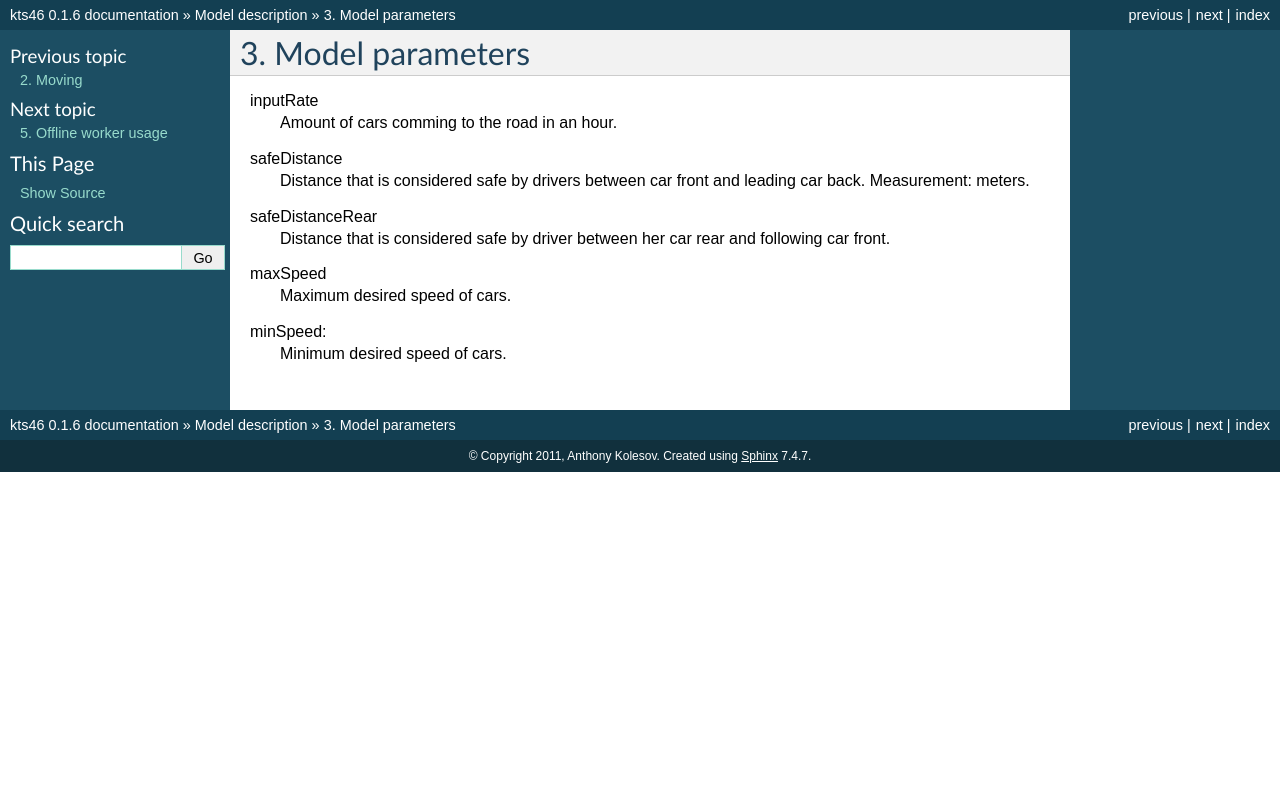
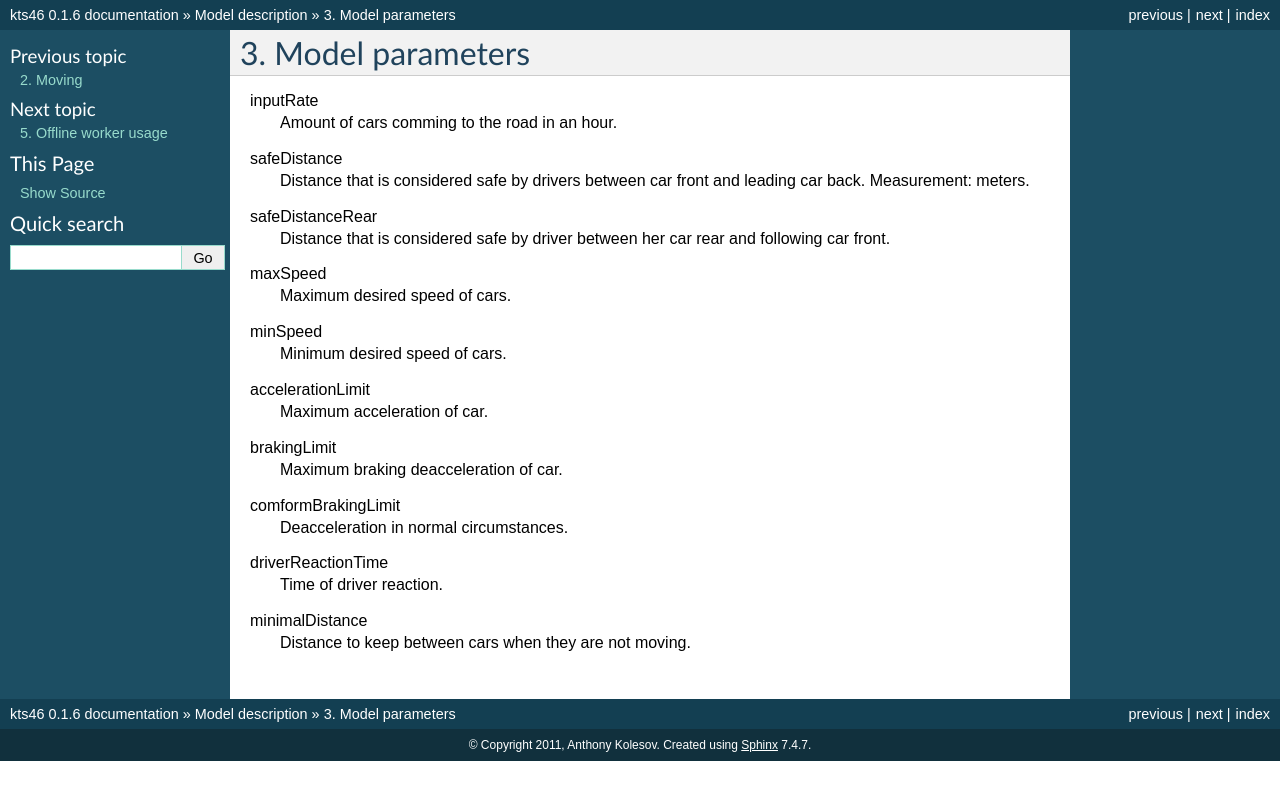
Before and after one commit to anthony-kolesov/kts46, a Sphinx documentation site: the page built from doc/source/model/params.rst, in a window 1280 px wide. Shown: the top 800 px of the page. Built offline with Sphinx 7.4.7, drawn with Linux system fonts in a browser that asks for light colours; formulas are drawn with MathJax 3.

Commit message:
Add new parameters to documentation.

```diff
--- a/doc/source/model/params.rst
+++ b/doc/source/model/params.rst
@@ -15,5 +15,20 @@ safeDistanceRear
 maxSpeed
     Maximum desired speed of cars.
 
-minSpeed:
+minSpeed
     Minimum desired speed of cars.
+
+accelerationLimit
+    Maximum acceleration of car.
+
+brakingLimit
+    Maximum braking deacceleration of car.
+
+comformBrakingLimit
+    Deacceleration in normal circumstances.
+
+driverReactionTime
+    Time of driver reaction.
+
+minimalDistance
+    Distance to keep between cars when they are not moving.
```
